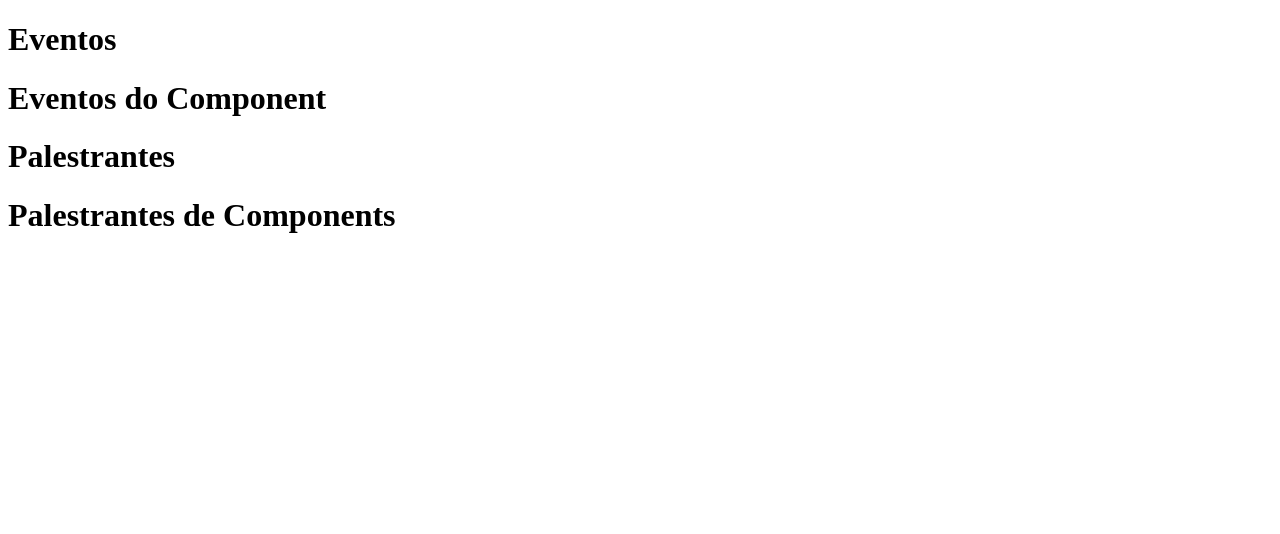
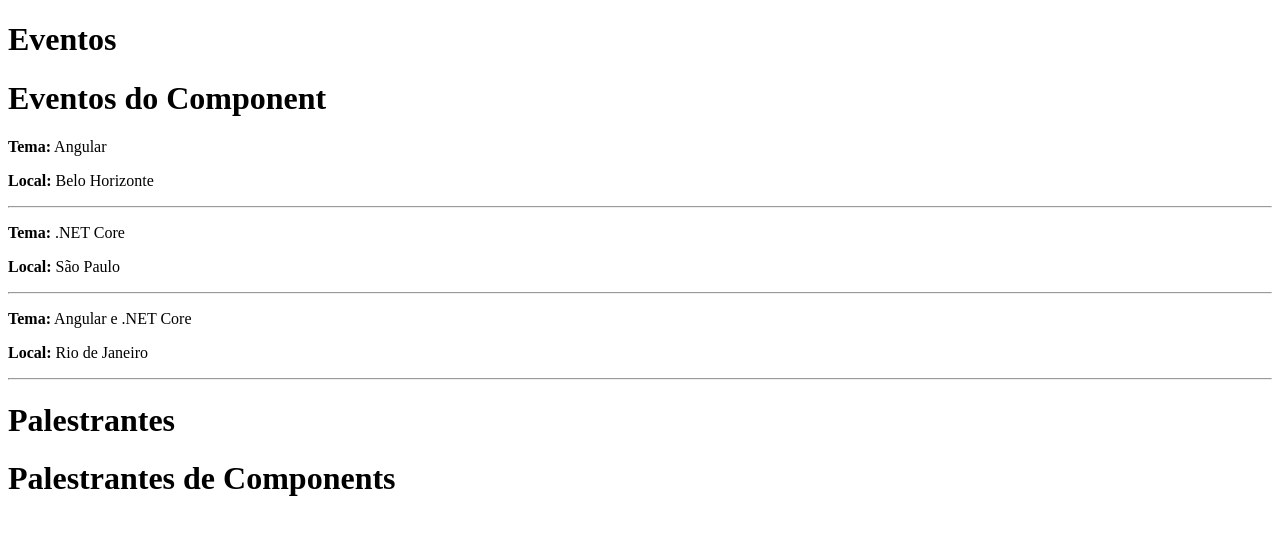
Before and after one commit to ddcsilva/ProEventos, an Angular app in the folder front/ProEventos-App/: page / in a window 1280 px wide. Shown: the top 534 px of the page. Built offline with nearby package versions, Linux system fonts and the light colour scheme.

Commit message:
Diretiva ngFor

```diff
--- a/front/ProEventos-App/src/app/eventos/eventos.component.html
+++ b/front/ProEventos-App/src/app/eventos/eventos.component.html
@@ -1 +1,7 @@
 <h1>Eventos do Component</h1>
+
+<div *ngFor="let evento of eventos">
+    <p><b>Tema:</b> {{evento.Tema}}</p>
+    <p><b>Local:</b> {{evento.Local}}</p>
+    <hr>
+</div>
--- a/front/ProEventos-App/src/app/eventos/eventos.component.ts
+++ b/front/ProEventos-App/src/app/eventos/eventos.component.ts
@@ -7,6 +7,24 @@
 })
 export class EventosComponent implements OnInit {
 
+  public eventos: any = [
+    {
+      EventoId: 1,
+      Tema: 'Angular',
+      Local: 'Belo Horizonte'
+    },
+    {
+      EventoId: 2,
+      Tema: '.NET Core',
+      Local: 'São Paulo'
+    },
+    {
+      EventoId: 3,
+      Tema: 'Angular e .NET Core',
+      Local: 'Rio de Janeiro'
+    }
+  ];
+
   constructor() { }
 
   ngOnInit(): void {
```
